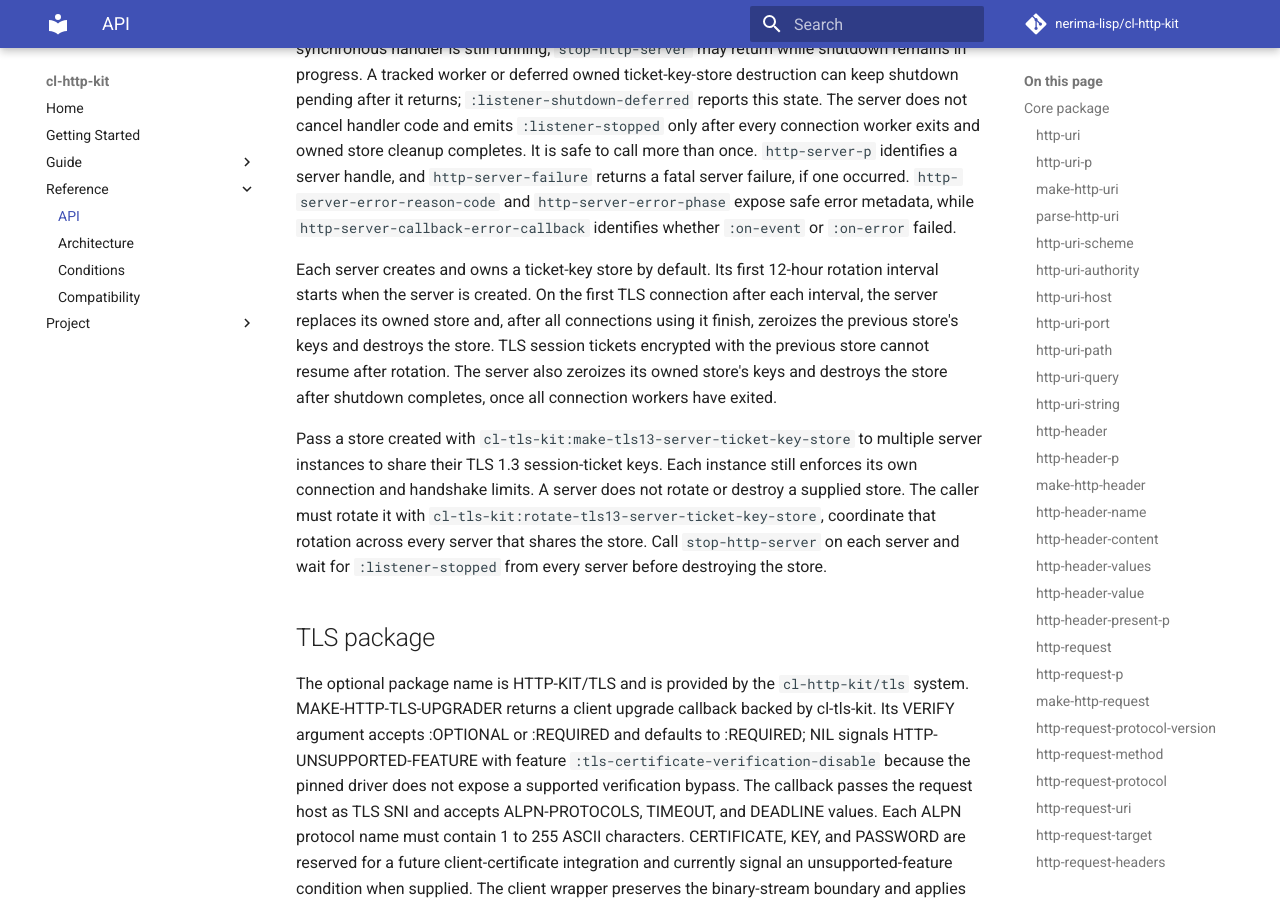
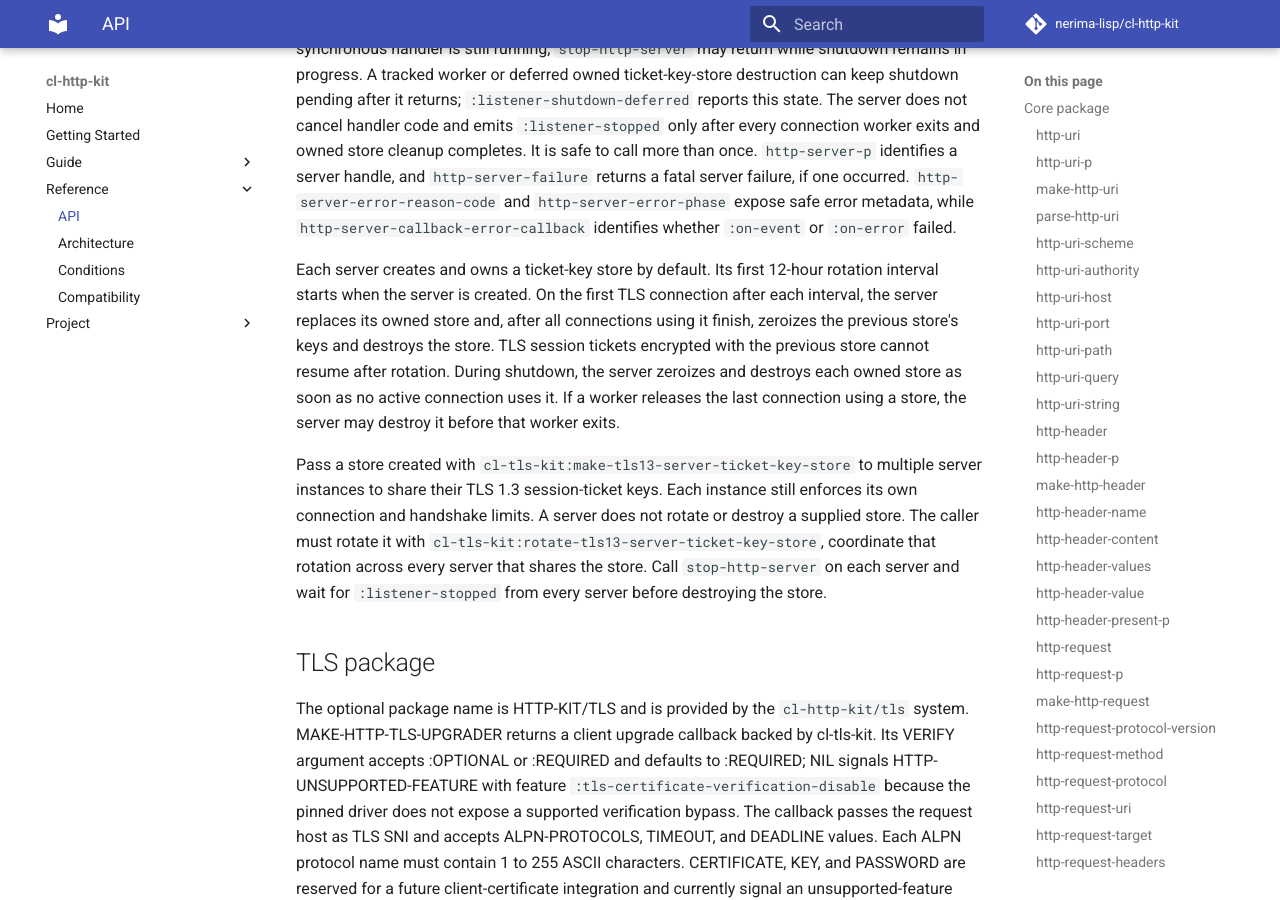
Before and after one commit to nerima-lisp/cl-http-kit, an MkDocs documentation site: the page built from docs/src/reference/api.md, in a window 1280 px wide and 900 px high, scrolled down 22694 px. Built offline with MkDocs 1.6.1 and Material for MkDocs 9.7.7, drawn with Linux system fonts in a browser that asks for light colours; comment, search, counter and statistics services are not loaded.

Commit message:
docs: clarify ticket store destruction timing

```diff
--- a/docs/src/reference/api.md
+++ b/docs/src/reference/api.md
@@ -1015,9 +1015,10 @@ rotation interval starts when the server is created. On the first TLS
 connection after each interval, the server replaces its owned store
 and, after all connections using it finish, zeroizes the previous store's keys
 and destroys the store. TLS session tickets encrypted with the previous store
-cannot resume after rotation. The server also zeroizes its owned store's keys
-and destroys the store after shutdown completes, once all connection workers
-have exited.
+cannot resume after rotation. During shutdown, the server zeroizes and destroys
+each owned store as soon as no active connection uses it. If a worker releases
+the last connection using a store, the server may destroy it before that worker
+exits.
 
 Pass a store created with `cl-tls-kit:make-tls13-server-ticket-key-store` to
 multiple server instances to share their TLS 1.3 session-ticket keys. Each
```
